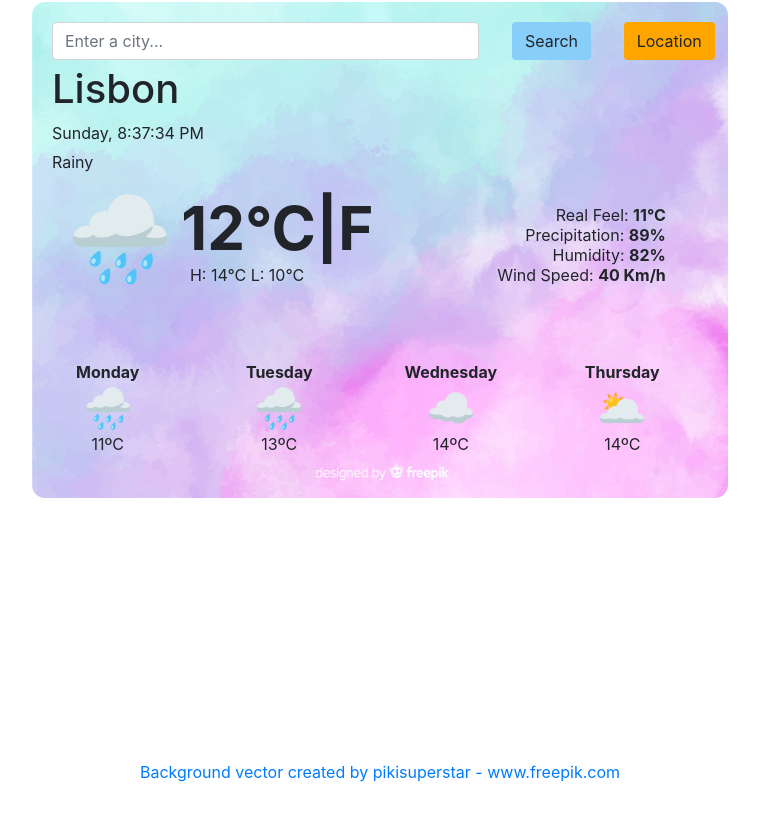
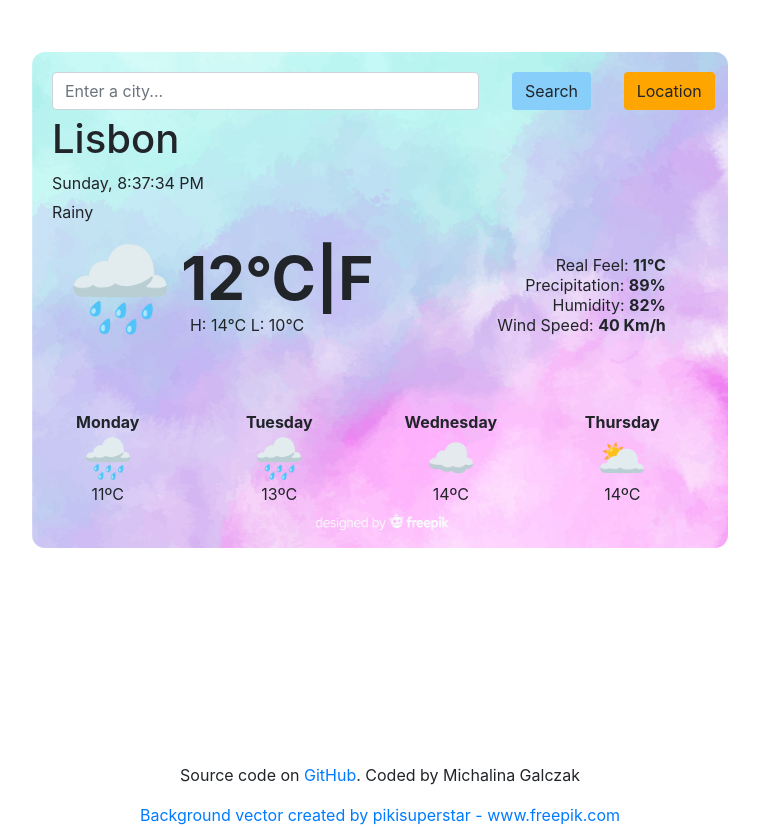
Before and after one commit to michalina-galczak/weather-app-react, a React (Create React App) app: page / in a window 1280 px wide. Shown: the whole page, without its empty margins (260-1019 px from the left). Before the commit the page ends 800 px from the top, so only its background shows below. Built offline with nearby package versions, Linux system fonts and the light colour scheme.

Commit message:
Added GitHub link

```diff
--- a/src/App.css
+++ b/src/App.css
@@ -1,4 +1,5 @@
 .App {
     text-align: center;
     height: 100%;
+    padding-top: 50px;
 }
--- a/src/App.js
+++ b/src/App.js
@@ -6,7 +6,8 @@ function App() {
     <div className="App container">
       <Weather />
       <footer>
-      <a href='https://www.freepik.com/vectors/background'>Background vector created by pikisuperstar - www.freepik.com</a>
+        <p>Source code on <a href="https://github.com/michalina-galczak/weather-app-react">GitHub</a>. Coded by Michalina Galczak</p>
+        <p><a href='https://www.freepik.com/vectors/background'>Background vector created by pikisuperstar - www.freepik.com</a></p>
       </footer>
     </div>
   );
```
